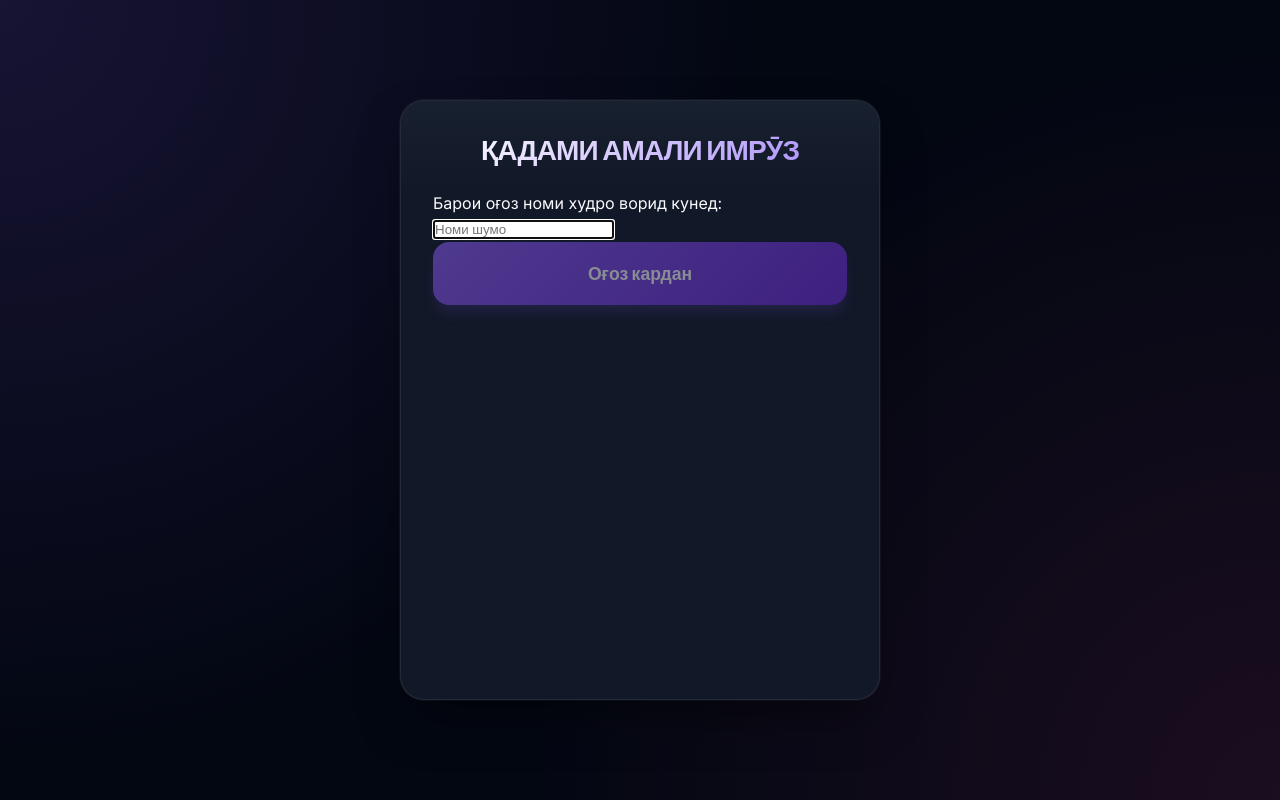
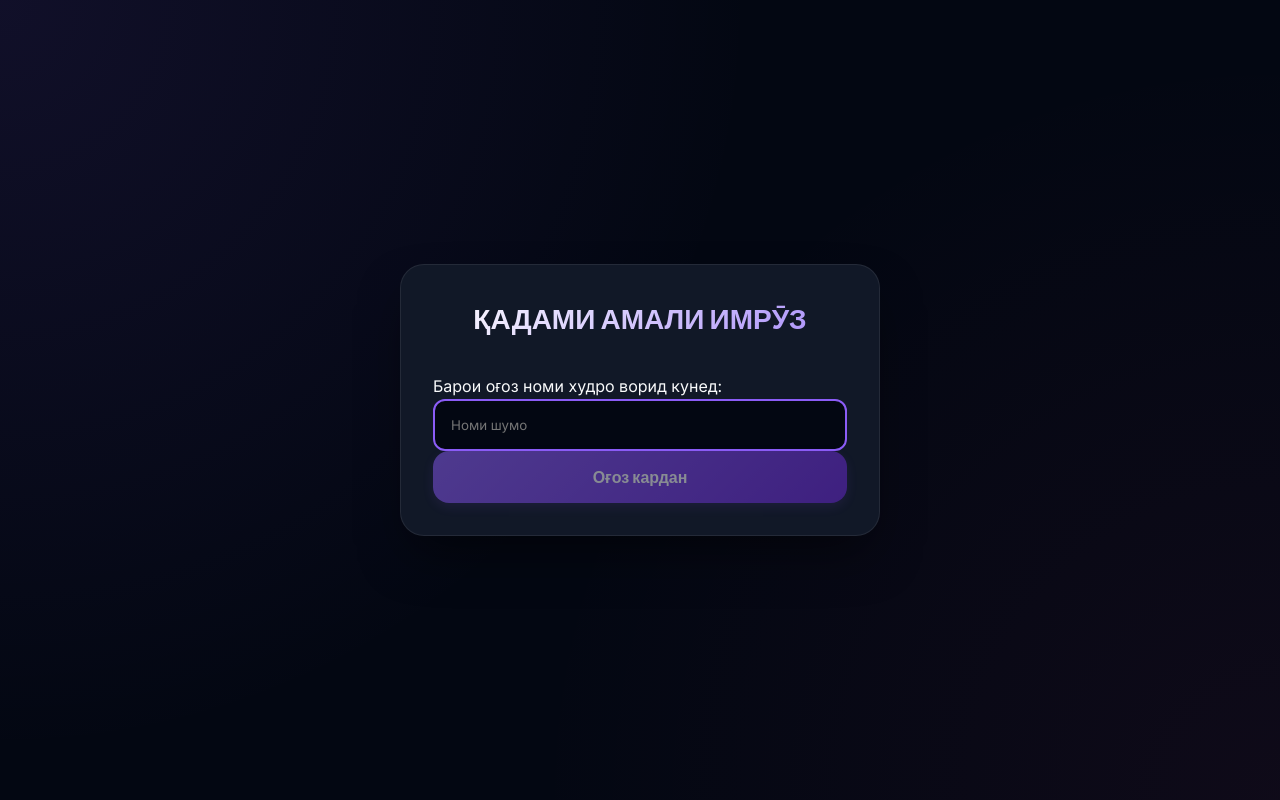
Before and after one commit to TaFo-Web-Academy/Diagnostika-TEST, a Next.js app: page / in a window 1280 px wide. Built offline with nearby package versions, Linux system fonts and the light colour scheme.

Commit message:
fix: optimize CSS to 170 lines, restore admin styles

```diff
--- a/src/app/globals.css
+++ b/src/app/globals.css
@@ -14,20 +14,14 @@
   --border: rgba(255, 255, 255, 0.08);
   --success: #10b981;
   --warning: #f59e0b;
-  --error: #ef4444;
   --radius: 24px;
   --radius-sm: 16px;
   --font-heading: 'Outfit', sans-serif;
   --font-body: 'Inter', sans-serif;
 }
 
-* {
-  margin: 0;
-  padding: 0;
-  box-sizing: border-box;
-  -webkit-tap-highlight-color: transparent;
-}
-
+/* BASE & RESET */
+* { margin: 0; padding: 0; box-sizing: border-box; -webkit-tap-highlight-color: transparent; }
 body {
   font-family: var(--font-body);
   background: var(--bg);
@@ -39,306 +33,114 @@ body {
   justify-content: center;
   padding: 20px;
   background-image:
-    radial-gradient(circle at 0% 0%, rgba(139, 92, 246, 0.15) 0%, transparent 50%),
-    radial-gradient(circle at 100% 100%, rgba(236, 72, 153, 0.1) 0%, transparent 50%);
+    radial-gradient(circle at 0% 0%, rgba(139, 92, 246, 0.1) 0%, transparent 50%),
+    radial-gradient(circle at 100% 100%, rgba(236, 72, 153, 0.05) 0%, transparent 50%);
 }
 
-.app-container {
-  max-width: 480px;
-  width: 100%;
-  margin: 0 auto;
+/* SHARED COMPONENTS */
+.app-container, .container {
+  max-width: 480px; width: 100%; margin: 0 auto;
   background: var(--surface);
   border-radius: var(--radius);
   border: 1px solid var(--border);
-  box-shadow:
-    0 25px 50px -12px rgba(0, 0, 0, 0.5),
-    0 0 0 1px rgba(255, 255, 255, 0.05);
-  overflow: hidden;
-  display: flex;
-  flex-direction: column;
-  min-height: 600px;
-  position: relative;
+  box-shadow: 0 25px 50px -12px rgba(0, 0, 0, 0.5);
+  overflow: hidden; display: flex; flex-direction: column; position: relative;
+}
+.container { max-width: 1100px; padding: 32px; min-height: auto; }
+
+.primary-btn, button:not(.close-btn) {
+  width: 100%; border: none; border-radius: var(--radius-sm); padding: 16px 24px;
+  font-size: 1rem; font-weight: 600; font-family: var(--font-heading);
+  cursor: pointer; transition: 0.3s;
+  background: linear-gradient(135deg, var(--primary) 0%, var(--primary-dark) 100%);
+  color: white; box-shadow: 0 4px 12px rgba(139, 92, 246, 0.2);
+}
+button:hover:not(:disabled) { transform: translateY(-2px); filter: brightness(1.1); }
+button:disabled { opacity: 0.5; cursor: not-allowed; }
+
+.note-area, input[type="text"], input[type="number"] {
+  width: 100%; padding: 16px; background: var(--surface-light);
+  border: 2px solid var(--border); border-radius: 12px;
+  color: #fff; outline: none; transition: 0.2s; font-family: inherit;
+}
+.note-area:focus, input:focus { border-color: var(--primary); background: var(--bg); }
+
+/* WORKBOOK UI (USER) */
+.app-header { padding: 32px; text-align: center; }
+.app-header h1 {
+  font-family: var(--font-heading); font-size: 1.75rem; font-weight: 800;
+  background: linear-gradient(135deg, #fff 0%, var(--primary-light) 100%);
+  -webkit-background-clip: text; -webkit-text-fill-color: transparent;
 }
 
-.app-header {
-  padding: 32px 32px 24px;
-  text-align: center;
-  background: linear-gradient(to bottom, rgba(31, 41, 55, 0.5), transparent);
+main { flex: 1; padding: 0 32px 32px; display: flex; flex-direction: column; gap: 32px; }
+.assignment-card, .recent-card {
+  background: var(--surface-light); border-radius: var(--radius-sm);
+  padding: 24px; border: 1px solid var(--border);
 }
 
-.app-header h1 {
-  font-family: var(--font-heading);
-  font-size: 1.75rem;
-  font-weight: 800;
-  letter-spacing: -0.03em;
-  background: linear-gradient(135deg, #fff 0%, var(--primary-light) 100%);
-  -webkit-background-clip: text;
-  -webkit-text-fill-color: transparent;
-  line-height: 1.2;
-}
-
-main {
-  flex: 1;
-  padding: 0 32px 32px;
-  display: flex;
-  flex-direction: column;
-}
-
-/* LESSON SPECIFIC */
-.assignment-content {
-  display: flex;
-  flex-direction: column;
-  gap: 32px;
-  animation: slideUp 0.6s ease;
-}
-
-.assignment-card {
-  background: var(--surface-light);
-  border-radius: var(--radius-sm);
-  padding: 32px;
-  border: 1px solid var(--border);
-  box-shadow: 0 10px 30px -5px rgba(0, 0, 0, 0.3);
-}
-
-.step-item {
-  font-size: 1.05rem;
-  line-height: 1.6;
-  color: var(--text-secondary);
-  margin-bottom: 24px;
-}
-
-.step-item:last-child {
-  margin-bottom: 0;
-}
-
-.step-item strong {
-  color: #fff;
-  font-weight: 700;
-}
-
-.sub-list {
-  list-style: none;
-  padding-left: 12px;
-  margin-top: 8px;
-  font-size: 0.95rem;
-  color: var(--text-muted);
-}
-
+.step-item { margin-bottom: 24px; font-size: 1.05rem; color: var(--text-secondary); }
+.step-item strong { color: #fff; }
 .quote-box {
-  margin-top: 16px;
-  padding: 24px;
-  background: rgba(139, 92, 246, 0.03);
-  border-left: 4px solid var(--primary);
-  border-radius: 4px 16px 16px 4px;
-  font-style: italic;
-  color: var(--text);
-  line-height: 1.8;
-  box-shadow: inset 0 0 20px rgba(139, 92, 246, 0.05);
-}
-
-/* EVALUATION ROWS */
-.answers-section {
-  display: flex;
-  flex-direction: column;
-  gap: 24px;
-}
-
-.section-title {
-  font-family: var(--font-heading);
-  font-size: 1.25rem;
-  font-weight: 700;
-  color: var(--primary-light);
-  margin-bottom: 8px;
+  margin-top: 16px; padding: 20px; background: rgba(139, 92, 246, 0.03);
+  border-left: 4px solid var(--primary); border-radius: 4px 16px 16px 4px;
+  font-style: italic; line-height: 1.8;
 }
 
 .eval-row {
-  display: flex;
-  justify-content: space-between;
-  align-items: center;
-  gap: 16px;
-  padding: 18px 12px;
-  border-bottom: 1px solid var(--border);
-  transition: background 0.2s ease;
-  margin: 0 -12px;
-  border-radius: 12px;
+  display: flex; justify-content: space-between; align-items: center;
+  padding: 16px 0; border-bottom: 1px solid var(--border);
+}
+.eval-input-group { display: flex; align-items: center; gap: 8px; }
+.eval-input-group input { width: 55px; font-weight: 800; text-align: center; }
+
+.total-score-card {
+  margin-top: 32px; padding: 24px; border-radius: var(--radius-sm);
+  background: linear-gradient(135deg, rgba(139, 92, 246, 0.1) 0%, rgba(236, 72, 153, 0.05) 100%);
+  border: 2px solid var(--primary); display: flex; justify-content: space-between; align-items: center;
+  box-shadow: 0 0 20px rgba(139, 92, 246, 0.1);
+}
+.score-value { font-size: 2rem; font-weight: 800; color: var(--primary-light); }
+
+/* ADMIN UI */
+.header { display: flex; justify-content: space-between; margin-bottom: 32px; }
+.stats-grid { display: grid; grid-template-columns: repeat(auto-fit, minmax(200px, 1fr)); gap: 16px; margin-bottom: 32px; }
+.stat-card { background: var(--surface-light); padding: 24px; border-radius: 20px; border: 1px solid var(--border); }
+.stat-card .value { font-size: 2rem; font-weight: 800; color: var(--primary-light); }
+.stat-card .icon { font-size: 1.5rem; margin-bottom: 8px; }
+
+.sessions-table { width: 100%; border-collapse: collapse; margin-top: 16px; }
+.sessions-table th { text-align: left; padding: 16px; color: var(--text-muted); font-size: 0.9rem; }
+.sessions-table td { padding: 16px; border-top: 1px solid var(--border); }
+.user-name { font-weight: 600; }
+.session-id { font-size: 0.8rem; color: var(--text-muted); }
+
+.badge { padding: 4px 12px; border-radius: 100px; font-size: 0.8rem; font-weight: 600; }
+.badge.active { background: rgba(16, 185, 129, 0.1); color: var(--success); }
+
+.history-item {
+  background: rgba(255,255,255,0.02); padding: 16px; border-radius: 12px;
+  margin-bottom: 12px; border: 1px solid var(--border);
 }
 
-.eval-row:hover {
-  background: rgba(255, 255, 255, 0.02);
+/* UTILS & ANIMATIONS */
+.completion-card {
+  background: rgba(16, 185, 129, 0.05); border: 1px solid rgba(16, 185, 129, 0.2);
+  padding: 24px; border-radius: var(--radius-sm); text-align: center; color: var(--success);
 }
-
-.eval-label {
-  font-size: 0.95rem;
-  color: var(--text-secondary);
-  line-height: 1.4;
-  flex: 1;
-}
-
-.eval-input-group {
-  display: flex;
-  align-items: center;
-  gap: 8px;
-  min-width: 95px;
-}
-
-.eval-input-group input {
-  width: 55px;
-  padding: 12px;
-  background: var(--surface-light);
-  border: 2px solid var(--border);
-  border-radius: 12px;
-  color: var(--primary-light);
-  font-weight: 800;
-  font-size: 1.15rem;
-  text-align: center;
-  outline: none;
-  transition: all 0.2s ease;
-}
-
-.eval-input-group input:focus {
-  border-color: var(--primary);
-  background: var(--bg);
-  box-shadow: 0 0 15px rgba(139, 92, 246, 0.2);
-}
-
-.eval-total {
-  font-size: 0.9rem;
-  color: var(--text-muted);
-  font-weight: 600;
-}
-
-/* TOTAL SCORE */
-.total-score-card {
-  margin-top: 40px;
-  padding: 28px;
-  background: linear-gradient(135deg, rgba(139, 92, 246, 0.15) 0%, rgba(236, 72, 153, 0.1) 100%);
-  border: 2px solid var(--primary);
-  border-radius: var(--radius-sm);
-  display: flex;
-  justify-content: space-between;
-  align-items: center;
-  box-shadow: 0 0 30px rgba(139, 92, 246, 0.15);
-  position: relative;
-  overflow: hidden;
-}
-
-.total-score-card::after {
-  content: '';
-  position: absolute;
-  top: 0;
-  left: 0;
-  right: 0;
-  bottom: 0;
-  background: linear-gradient(90deg, transparent, rgba(255,255,255,0.03), transparent);
-  animation: shine 3s infinite;
-}
-
-@keyframes shine {
-  0% { transform: translateX(-100%); }
-  100% { transform: translateX(100%); }
-}
-
-.score-label {
-  font-family: var(--font-heading);
-  font-size: 1.25rem;
-  font-weight: 700;
-  color: #fff;
-  z-index: 1;
-}
-
-.score-value {
-  font-family: var(--font-heading);
-  font-size: 2.2rem;
-  font-weight: 800;
-  color: var(--primary-light);
-  text-shadow: 0 0 15px rgba(167, 139, 250, 0.5);
-  z-index: 1;
-}
-
-.primary-btn {
-  width: 100%;
-  background: linear-gradient(135deg, var(--primary) 0%, var(--primary-dark) 100%);
-  color: white;
-  border: none;
-  border-radius: var(--radius-sm);
-  padding: 20px 24px;
-  font-size: 1.1rem;
-  font-weight: 600;
-  font-family: var(--font-heading);
-  cursor: pointer;
-  transition: all 0.3s cubic-bezier(0.4, 0, 0.2, 1);
-  box-shadow: 0 10px 15px -3px rgba(139, 92, 246, 0.3);
-}
-
-.primary-btn:hover:not(:disabled) {
-  transform: translateY(-2px);
-  box-shadow: 0 20px 25px -5px rgba(139, 92, 246, 0.4);
-  filter: brightness(1.1);
-}
-
-.primary-btn:disabled {
-  opacity: 0.5;
-  cursor: not-allowed;
-}
-
-.note-area {
-  width: 100%;
-  min-height: 120px;
-  padding: 16px;
-  background: var(--surface-light);
-  border: 2px solid var(--border);
-  border-radius: 12px;
-  color: #fff;
-  font-family: var(--font-body);
-  font-size: 1rem;
-  resize: none;
-  outline: none;
-  transition: all 0.2s ease;
-}
-
-.note-area:focus {
-  border-color: var(--primary);
-  background: var(--bg);
-}
-
-.completion-card {
-  background: rgba(16, 185, 129, 0.1);
-  border: 1px solid rgba(16, 185, 129, 0.2);
-  border-radius: var(--radius-sm);
-  padding: 24px;
-  text-align: center;
-  display: flex;
-  flex-direction: column;
-  align-items: center;
-  gap: 12px;
-}
-
-.success-icon {
-  font-size: 2rem;
-}
-
-.completion-card p {
-  color: var(--success);
-  font-weight: 600;
-}
-
-.loading {
-  color: #fff;
-  font-size: 1.2rem;
-  text-align: center;
-  padding: 40px;
-}
+.empty-state { text-align: center; padding: 40px; color: var(--text-muted); }
 
 @keyframes slideUp {
   from { opacity: 0; transform: translateY(20px); }
   to { opacity: 1; transform: translateY(0); }
 }
 
-@media (max-width: 500px) {
-  body { padding: 0; }
-  .app-container {
-    min-height: 100vh;
-    border-radius: 0;
-    border: none;
-  }
+@media (max-width: 600px) {
+  body { padding: 0; align-items: flex-start; }
+  .app-container { min-height: 100vh; border-radius: 0; border: none; }
+  .container { padding: 16px; }
+  .header { flex-direction: column; gap: 16px; }
+  .stats-grid { grid-template-columns: 1fr; }
+  .eval-row { flex-direction: column; align-items: flex-start; gap: 12px; }
+  .eval-input-group { width: 100%; justify-content: flex-end; }
 }
```
